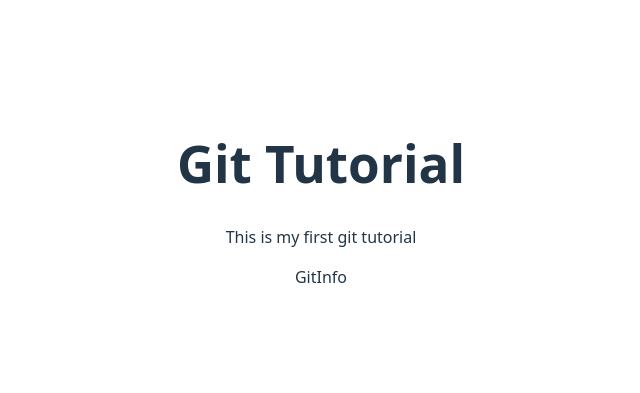
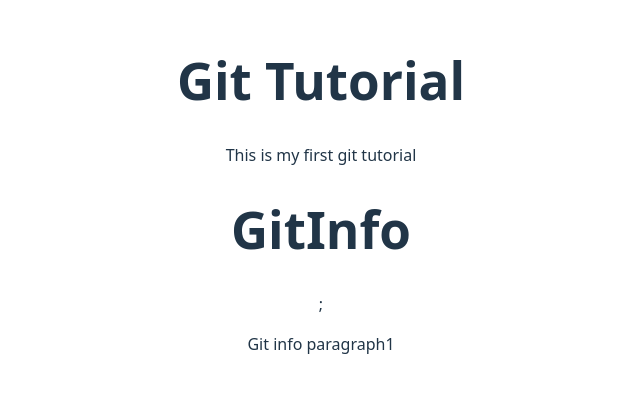
Before and after one commit to fikilek/git1, a React (Vite) app: page / in a window 1280 px wide. Shown: the part 205-598 px from the top of the page, without its empty margins (319-959 px from the left). Built offline with nearby package versions, Linux system fonts and the light colour scheme.

Commit message:
Added GitInfo paragraph 1

```diff
--- a/src/components/GitInfo.jsx
+++ b/src/components/GitInfo.jsx
@@ -1,7 +1,11 @@
 import React from "react";
 
 const GitInfo = () => {
-	return <div>GitInfo</div>;
+	return (
+		<>
+			<h1>GitInfo</h1>;<p>Git info paragraph1</p>
+		</>
+	);
 };
 
 export default GitInfo;
```
